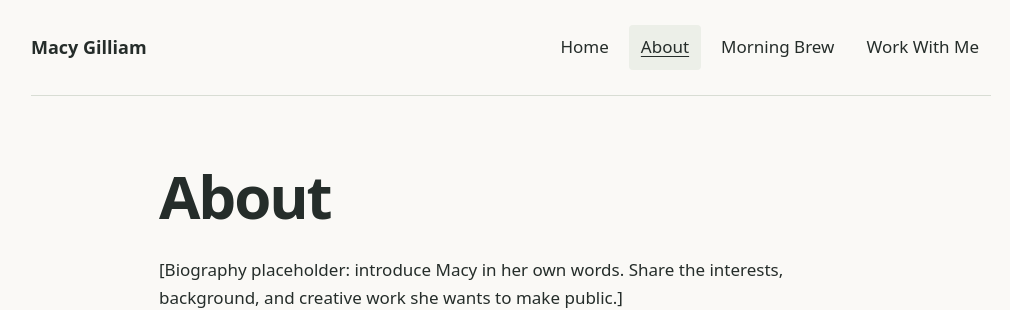
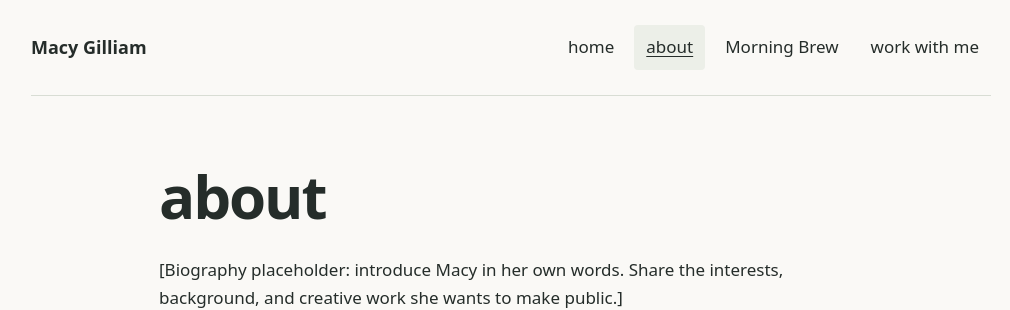
Before and after one commit to macyagilliam/macyagilliam, a Jekyll site: the page built from about.md, in a window 1280 px wide. Shown: the top 310 px of the page, without its empty margins (129-1139 px from the left). Built offline with Jekyll 4.4.1, drawn with Linux system fonts in a browser that asks for light colours.

```diff
--- a/_layouts/default.html
+++ b/_layouts/default.html
@@ -14,10 +14,10 @@
       <a class="site-name" href="{{ '/' | relative_url }}">{{ site.title | escape }}</a>
       <nav aria-label="Main navigation">
         <ul>
-          <li><a href="{{ '/' | relative_url }}"{% if page.url == '/' %} aria-current="page"{% endif %}>Home</a></li>
-          <li><a href="{{ '/about/' | relative_url }}"{% if page.url == '/about/' %} aria-current="page"{% endif %}>About</a></li>
+          <li><a href="{{ '/' | relative_url }}"{% if page.url == '/' %} aria-current="page"{% endif %}>home</a></li>
+          <li><a href="{{ '/about/' | relative_url }}"{% if page.url == '/about/' %} aria-current="page"{% endif %}>about</a></li>
           <li><a href="{{ '/morning-brew/' | relative_url }}"{% if page.url == '/morning-brew/' %} aria-current="page"{% endif %}>Morning Brew</a></li>
-          <li><a href="{{ '/work-with-me/' | relative_url }}"{% if page.url == '/work-with-me/' %} aria-current="page"{% endif %}>Work With Me</a></li>
+          <li><a href="{{ '/work-with-me/' | relative_url }}"{% if page.url == '/work-with-me/' %} aria-current="page"{% endif %}>work with me</a></li>
         </ul>
       </nav>
     </header>
--- a/about.md
+++ b/about.md
@@ -1,5 +1,5 @@
 ---
-title: About
+title: about
 permalink: /about/
 ---
 
```
Also changed, not shown: AGENTS.md (+5 -0 lines), work-with-me.md (+1 -1 lines).
